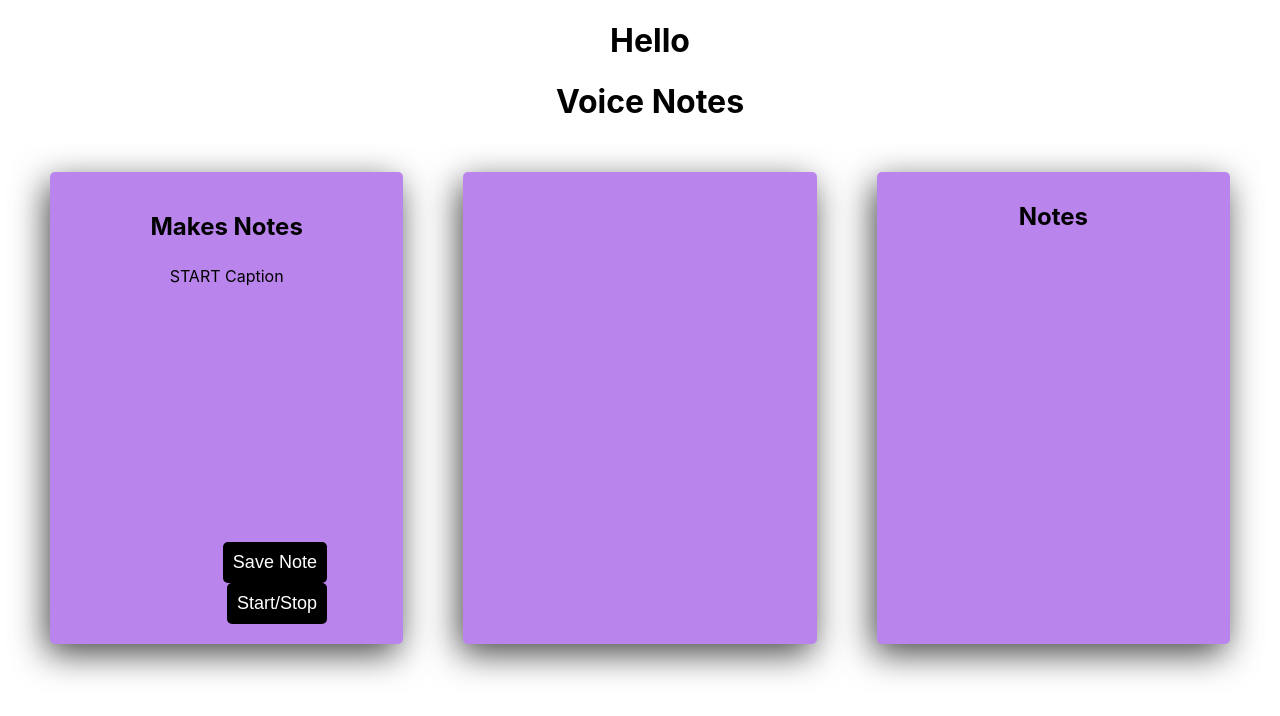
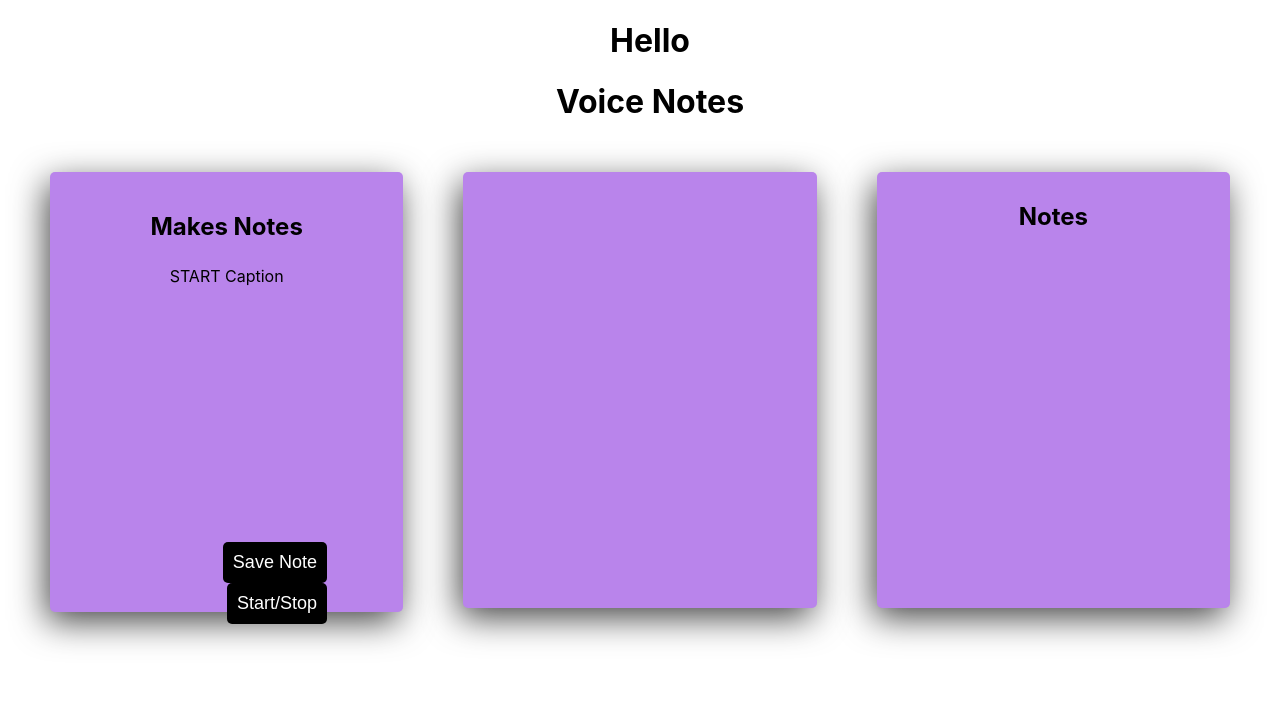
Before and after one commit to Raushan8271/education-web-app, a React (Create React App) app: page / in a window 1280 px wide. Shown: the top 716 px of the page. Built offline with nearby package versions, Linux system fonts and the light colour scheme.

Commit message:
make slider for notes div

```diff
--- a/src/component/Vedio_To_Text/Text.css
+++ b/src/component/Vedio_To_Text/Text.css
@@ -20,19 +20,24 @@ code {
 
 .box {
   box-shadow: -4px 10px 35px -1px rgba(0, 0, 0, 0.75);
-  min-height: 20rem;
+  height: 25rem;
   margin: 30px;
   padding: 20px;
   border-radius: 5px;
   background-color: rgb(185, 132, 235);
+
 }
 .box1 {
   box-shadow: -4px 10px 35px -1px rgba(0, 0, 0, 0.75);
-  min-height: 20rem;
+  height: 26rem;
   margin: 30px;
   padding: 10px;
   border-radius: 5px;
   background-color: rgb(185, 132, 235);
+  overflow-y: scroll;
+  /* position: fixed; */
+
+
 }
 
 h1 {
--- a/src/component/Vedio_To_Text/Text.jsx
+++ b/src/component/Vedio_To_Text/Text.jsx
@@ -72,7 +72,7 @@ const Text = () => {
           </div>
 
         </div>
-        <div className='box'>
+        <div className='box1'>
           <p>{note}</p>
         </div>
         <div className='box1'>
```
